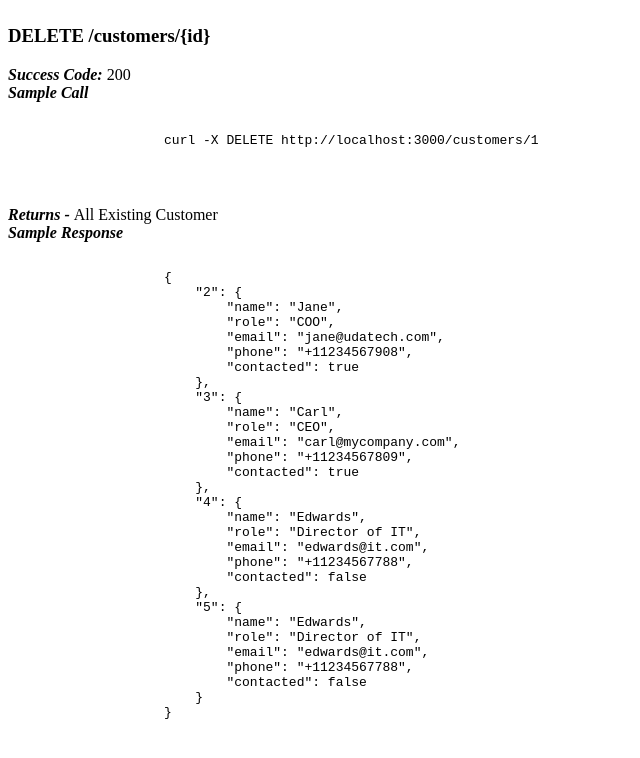
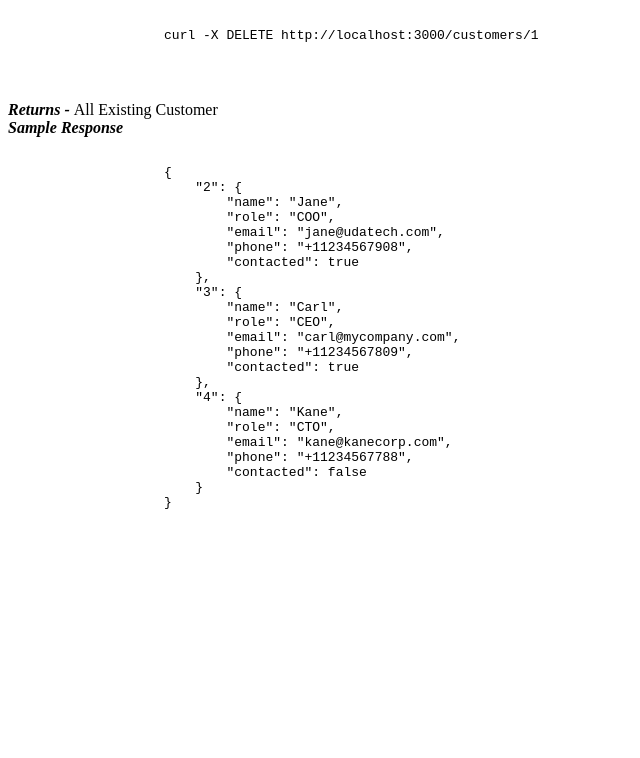
Before and after one commit to derrynEdwards/udacity-go-crm, a plain HTML site: page static/index.html in a window 1280 px wide. Shown: the part 3122-3880 px from the top of the page, without its empty margins (0-640 px from the left). After the commit the page ends 3678 px from the top, so only its background shows below. Drawn offline with Linux system fonts and the light colour scheme.

Commit message:
updates docs

```diff
--- a/static/index.html
+++ b/static/index.html
@@ -58,13 +58,6 @@
                             "email": "kane@kanecorp.com",
                             "phone": "+11234567788",
                             "contacted": false
-                        },
-                        "5": {
-                            "name": "Casey",
-                            "role": "COO",
-                            "email": "casey@ccc.com",
-                            "phone": "+11234567777",
-                            "contacted": true
                         }
                     }
                 </code>
@@ -101,7 +94,7 @@
                 <code>
                     curl -X POST http://localhost:3000/customers \
                     -H 'Content-Type: application/json' \
-                    -d '{"5": {"name":"Edwards","role":"Director of IT","email":"edwards@it.com","phone":"+11234567788","contacted":false}}'
+                    -d '{"name":"Edwards","role":"Director of IT","email":"edwards@it.com","phone":"+11234567788","contacted":false}'
                 </code><br>
                 </pre>
                 <b><em>Returns - </em></b> All Existing Customer<br>
@@ -156,7 +149,7 @@
                 <code>
                     curl -X PUT http://localhost:3000/customers/4 \
                     -H 'Content-Type: application/json' \
-                    -d '{"4": {"name":"Edwards","role":"Director of IT","email":"edwards@it.com","phone":"+11234567788","contacted":false}}'
+                    -d '{"name":"Edwards","role":"Director of IT","email":"edwards@it.com","phone":"+11234567788","contacted":false}'
                 </code><br>
                 </pre>
                 <b><em>Returns - </em></b> All Existing Customer<br>
@@ -225,16 +218,9 @@
                             "contacted": true
                         },
                         "4": {
-                            "name": "Edwards",
-                            "role": "Director of IT",
-                            "email": "edwards@it.com",
-                            "phone": "+11234567788",
-                            "contacted": false
-                        },
-                        "5": {
-                            "name": "Edwards",
-                            "role": "Director of IT",
-                            "email": "edwards@it.com",
+                            "name": "Kane",
+                            "role": "CTO",
+                            "email": "kane@kanecorp.com",
                             "phone": "+11234567788",
                             "contacted": false
                         }
```
Also changed, not shown: 1 other file.
